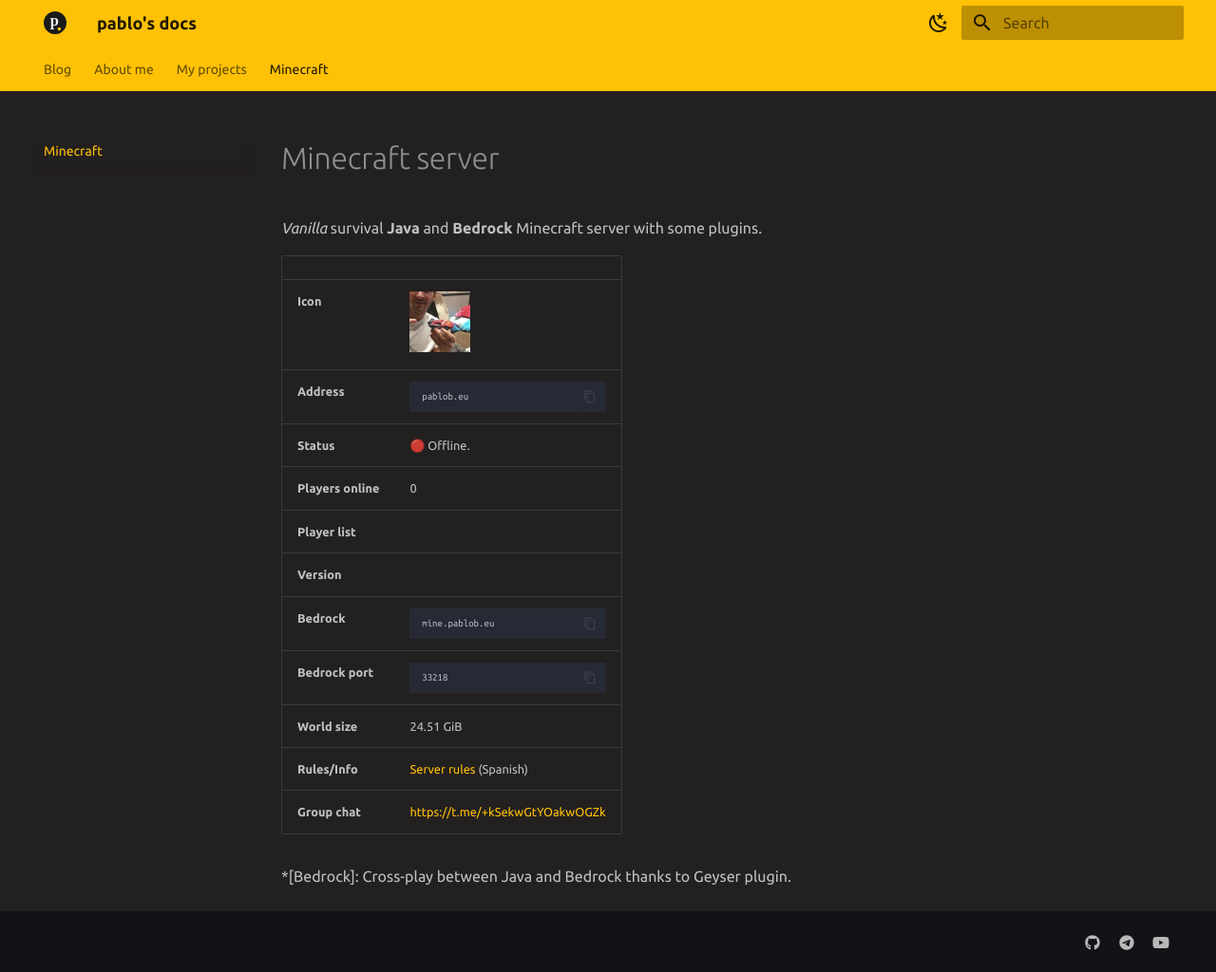
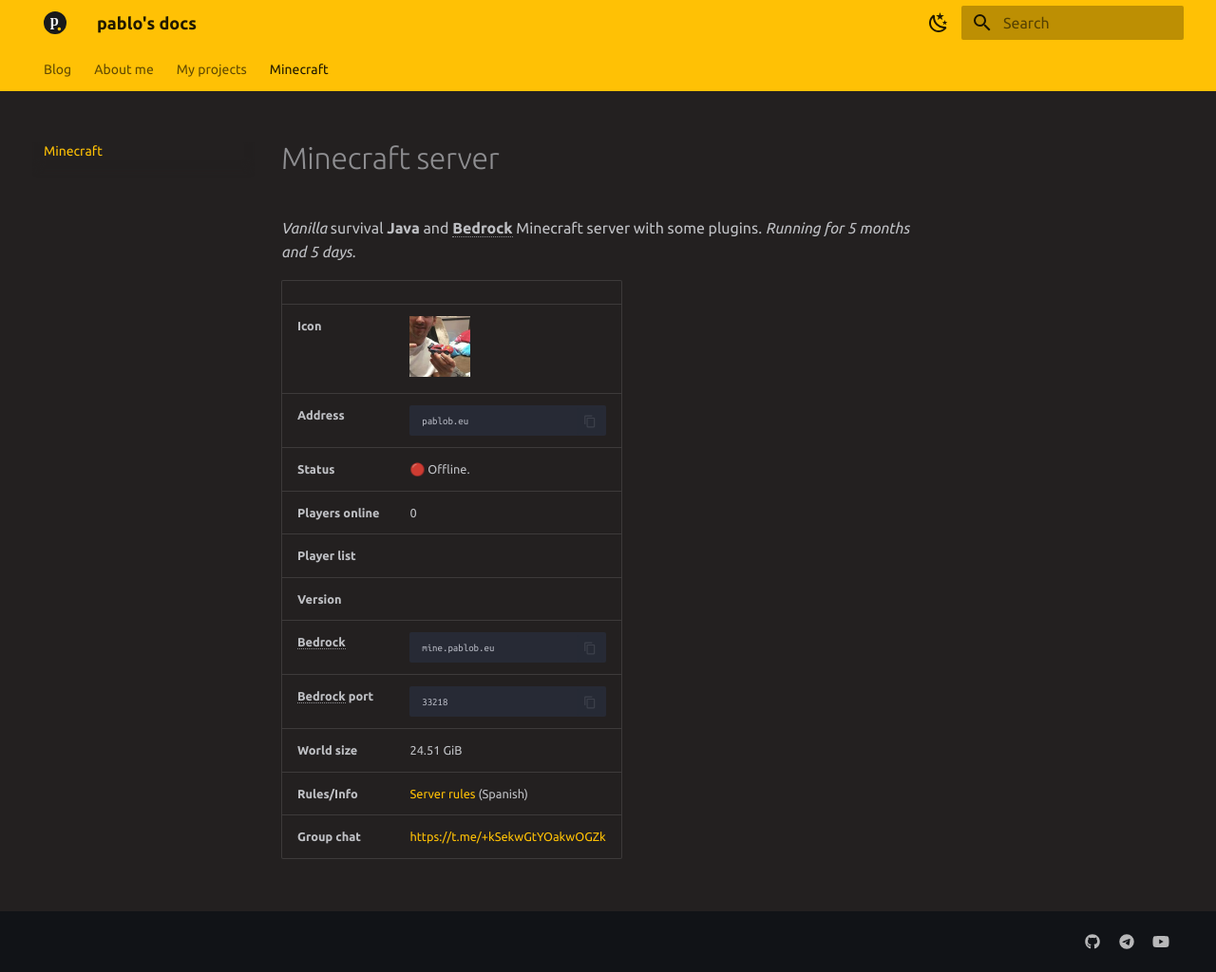
Before and after one commit to pbl0/pablob.eu, an MkDocs documentation site: the page built from docs/minecraft.md, in a window 1280 px wide and 1024 px high. Shown: the whole window at 95% size. Built offline with MkDocs 1.6.1 and Material for MkDocs 9.7.7, drawn with Linux system fonts in a browser that asks for light colours; part of the change alters nothing that is shown.

```diff
--- a/docs/js/minecraft.js
+++ b/docs/js/minecraft.js
@@ -13,12 +13,27 @@ if (window.location.pathname.includes("minecraft")) {
         const start = new Date(startDate);
         const currentDate = new Date();
 
-        // Calculate the total difference in months and years
-        let totalMonths =
-            (currentDate.getFullYear() - start.getFullYear()) * 12 +
-            (currentDate.getMonth() - start.getMonth());
-        const years = Math.floor(totalMonths / 12);
-        const months = totalMonths % 12;
+        // Calculate the difference in years, months, and days
+        let years = currentDate.getFullYear() - start.getFullYear();
+        let months = currentDate.getMonth() - start.getMonth();
+        let days = currentDate.getDate() - start.getDate();
+
+        // Adjust if the days are negative
+        if (days < 0) {
+            months--;
+            const previousMonth = new Date(
+                currentDate.getFullYear(),
+                currentDate.getMonth(),
+                0
+            );
+            days += previousMonth.getDate();
+        }
+
+        // Adjust if the months are negative
+        if (months < 0) {
+            years--;
+            months += 12;
+        }
 
         let result = "Running for ";
 
@@ -33,8 +48,15 @@ if (window.location.pathname.includes("minecraft")) {
             result += months + " month" + (months > 1 ? "s" : "");
         }
 
-        if (years === 0 && months === 0) {
-            result += "less than a month.";
+        if (days > 0) {
+            if (years > 0 || months > 0) {
+                result += " and ";
+            }
+            result += days + " day" + (days > 1 ? "s" : "");
+        }
+
+        if (years === 0 && months === 0 && days === 0) {
+            result += "less than a day.";
         } else {
             result += ".";
         }
@@ -65,9 +87,9 @@ if (window.location.pathname.includes("minecraft")) {
             console.error("Error fetching server status:", error);
             setServerOnline(false);
         }
-
-        timePassed("2024-03-07");
     }
 
     getServerStatus();
+    document.getElementById("minecraft-time-passed").textContent =
+        timePassed("2024-03-07");
 }
--- a/docs/minecraft.md
+++ b/docs/minecraft.md
@@ -1,6 +1,7 @@
 # Minecraft server
 
-_Vanilla_ survival **Java** and **Bedrock** Minecraft server with some plugins. <span></span>
+_Vanilla_ survival **Java** and **Bedrock** Minecraft server with some plugins.
+_<span id="minecraft-time-passed"></span>_
 
 |                    |                                                                                 |
 | ------------------ | ------------------------------------------------------------------------------- |
@@ -16,4 +17,4 @@ _Vanilla_ survival **Java** and **Bedrock** Minecraft server with some plugins.
 | **Rules/Info**     | [Server rules](https://telegra.ph/Servidor-de-minecraft-01-30) (Spanish)        |
 | **Group chat**     | [https://t.me/+kSekwGtYOakwOGZk](https://t.me/+kSekwGtYOakwOGZk)                |
 
-\*[Bedrock]: Cross-play between Java and Bedrock thanks to Geyser plugin.
+*[Bedrock]: Cross-play between Java and Bedrock thanks to Geyser plugin.
```
